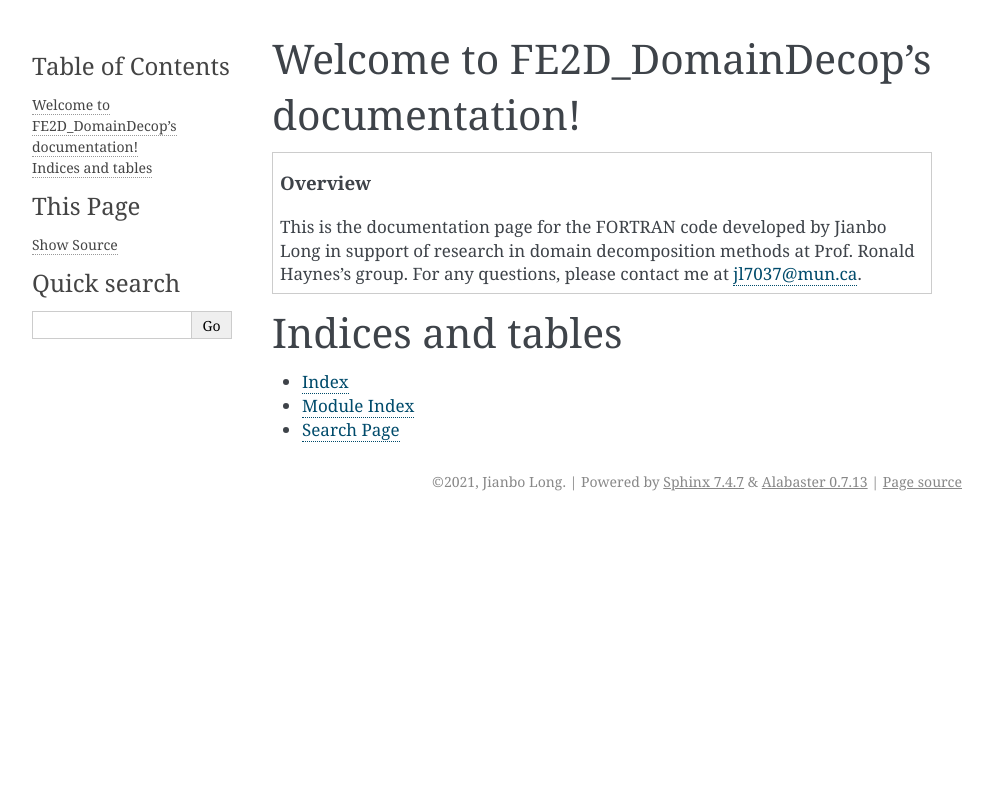
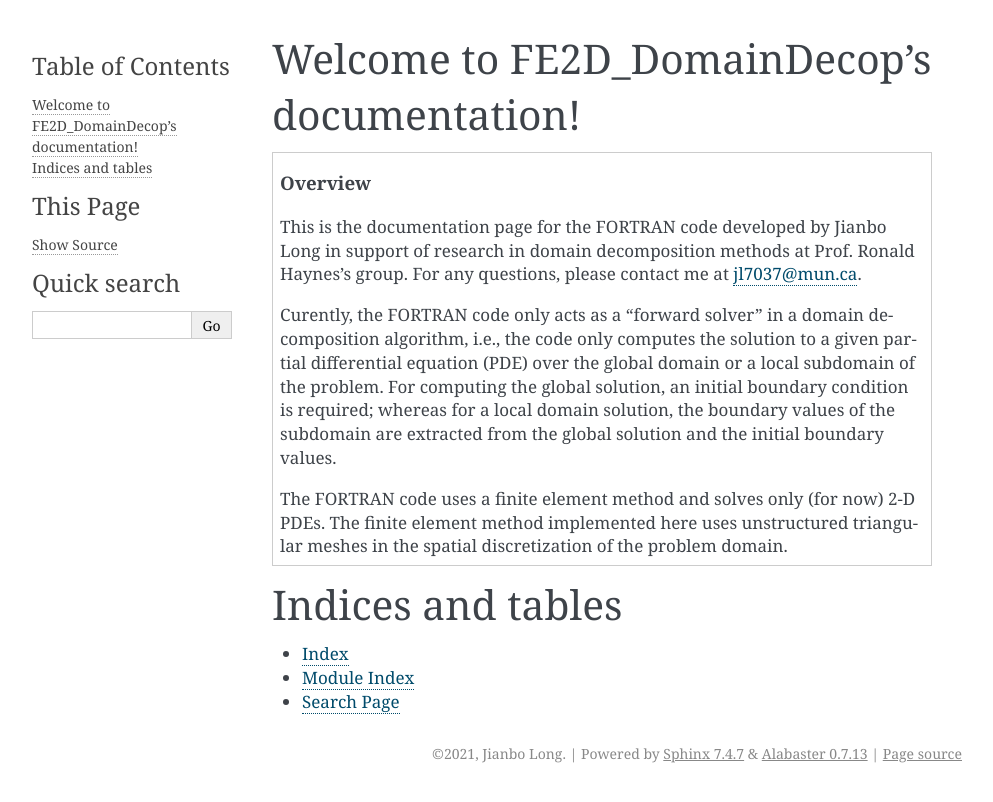
Before and after one commit to InfinityHub/FE2D_forEM, a Sphinx documentation site: the page built from docs/source/index.rst, in a window 1280 px wide. Shown: the top 802 px of the page, without its empty margins (148-1141 px from the left). Built offline with Sphinx 7.4.7, drawn with Linux system fonts in a browser that asks for light colours.

Commit message:
Update index.rst
Updates of Overview section of the documentation.

```diff
--- a/docs/source/index.rst
+++ b/docs/source/index.rst
@@ -14,6 +14,10 @@ Welcome to FE2D_DomainDecop's documentation!
 
    This is the documentation page for the FORTRAN code developed by Jianbo Long in support of research in domain decomposition methods at Prof. Ronald Haynes's group. For any questions, please contact me at jl7037@mun.ca.
 
+   Curently, the FORTRAN code only acts as a "forward solver" in a domain decomposition algorithm, i.e., the code only computes the solution to a given partial differential equation (PDE) over the global domain or a local subdomain of the problem. For computing the global solution, an initial boundary condition is required; whereas for a local domain solution, the boundary values of the subdomain are extracted from the global solution and the initial boundary values.
+
+   The FORTRAN code uses a finite element method and solves only (for now) 2-D PDEs. The finite element method implemented here uses unstructured triangular meshes in the spatial discretization of the problem domain.
+
 Indices and tables
 ==================
 
```
